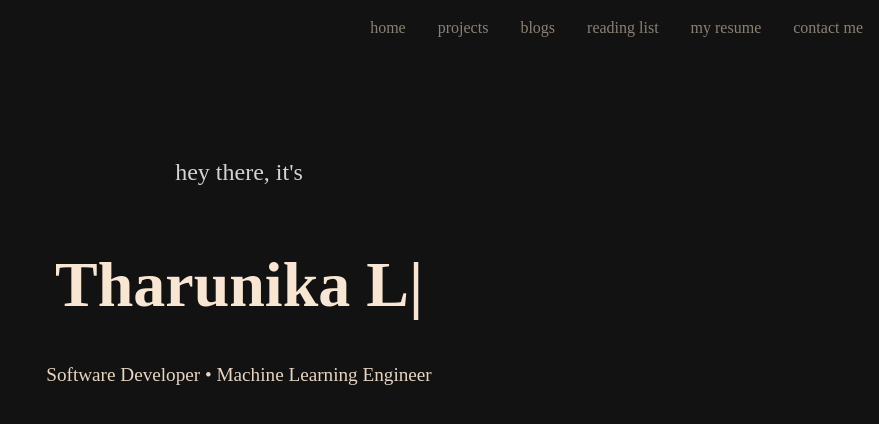
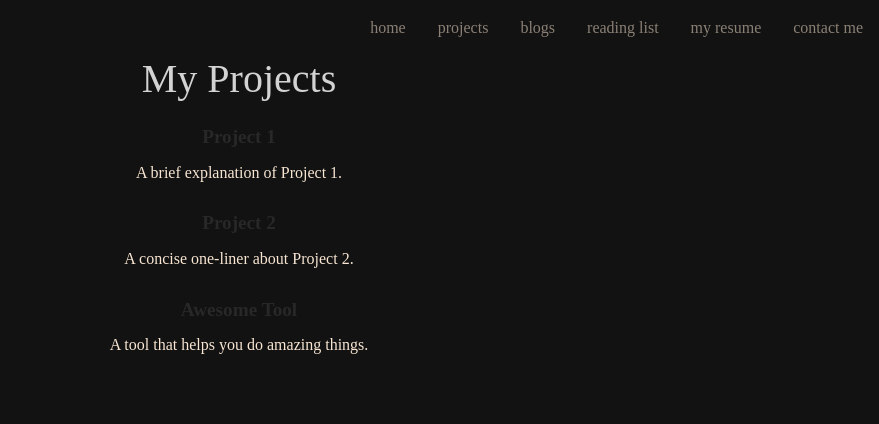
Before and after one commit to tharunikal/portfolio-tharunikal, a React (Vite) app: page /projects in a window 1280 px wide. Shown: the top 424 px of the page, without its empty margins (401-1280 px from the left). Built offline with nearby package versions, Linux system fonts and the light colour scheme; a web font is replaced by a local one.

Commit message:
fixed header

```diff
--- a/package.json
+++ b/package.json
@@ -11,7 +11,8 @@
   },
   "dependencies": {
     "react": "^19.0.0",
-    "react-dom": "^19.0.0"
+    "react-dom": "^19.0.0",
+    "react-router-dom": "^7.5.0"
   },
   "devDependencies": {
     "@eslint/js": "^9.21.0",
--- a/src/App.tsx
+++ b/src/App.tsx
@@ -1,12 +1,21 @@
+// src/App.tsx
 
-import HomePage from './pages/Home/HomePage'; // Corrected import path
+import React from 'react';
+import { BrowserRouter as Router, Routes, Route } from 'react-router-dom';
+import HomePage from './pages/Home/HomePage';
+import ProjectsPage from './pages/Projects/ProjectsPage';
 import Header from './layouts/Header/Header';
+
 function App() {
   return (
-    <div>
+    <Router>
       <Header />
-      <HomePage />
-    </div>
+      <Routes>
+        <Route path="/" element={<HomePage />} />
+        <Route path="/projects" element={<ProjectsPage />} />
+        {/* Other routes */}
+      </Routes>
+    </Router>
   );
 }
 
--- a/src/layouts/Header/Header.module.css
+++ b/src/layouts/Header/Header.module.css
@@ -27,7 +27,7 @@
 }
 
 .navItem a:hover {
-    background-color: red; /* Change background color on hover */
+  border-bottom-color: var(--primary-color); /* Underline on hover */
 }
 
 .navItem a:active {
--- a/src/layouts/Header/Header.tsx
+++ b/src/layouts/Header/Header.tsx
@@ -1,17 +1,18 @@
+import React from 'react';
+import styles from './Header.module.css';
+import { Link } from 'react-router-dom'; // Import Link
 
-import styles from './Header.module.css';
-
-function Header(){
-    return(
-       <header className ={styles.header}>
+function Header() {
+  return (
+    <header className={styles.header}>
       <nav className={styles.nav}>
         <ul className={styles.navList}>
-            <li className={styles.navItem}><a href="/">home</a></li>
-          <li className={styles.navItem}><a href="/projects">projects</a></li>
-          <li className={styles.navItem}><a href="/blogs">blogs</a></li>
-          <li className={styles.navItem}><a href="/reading-list">reading list</a></li>
-          <li className={styles.navItem}><a href="/resume"> my resume</a></li>
-          <li className={styles.navItem}><a href="/contact">contact me</a></li>
+          <li className={styles.navItem}><Link to="/">home</Link></li>
+          <li className={styles.navItem}><Link to="/projects">projects</Link></li>
+          <li className={styles.navItem}><Link to="/blogs">blogs</Link></li>
+          <li className={styles.navItem}><Link to="/reading-list">reading list</Link></li>
+          <li className={styles.navItem}><Link to="/resume"> my resume</Link></li>
+          <li className={styles.navItem}><Link to="/contact">contact me</Link></li>
         </ul>
       </nav>
     </header>
--- a/src/pages/Home/HomePage.tsx
+++ b/src/pages/Home/HomePage.tsx
@@ -1,6 +1,6 @@
 import React, { useState, useEffect, useRef } from 'react';
 import styles from './HomePage.module.css';
-
+import Header from '../../layouts/Header/Header'; // Import Header
 
 interface Particle {
   id: number;
@@ -92,6 +92,8 @@ function HomePage() {
 
   return (
     <div className={styles.homePage} ref={containerRef} onClick={handleClick}>
+      <Header /> {/* This line renders the Header component */}
+
       {/* Sparkle particles */}
       {particles.map((particle) => (
         <div
@@ -125,9 +127,7 @@ function HomePage() {
         <span className={styles.cursor}>|</span>
       </h2>
       <p className={styles.subtitle}>Software Developer • Machine Learning Engineer</p>
-
     </div>
-
   );
 }
 
--- /dev/null
+++ b/src/pages/Projects/Projects.module.css
@@ -0,0 +1,43 @@
+/* src/pages/Projects/ProjectsPage.module.css */
+
+.projectsPage {
+    display: flex;
+    flex-direction: column;
+    align-items: center; /* Center horizontally */
+    padding: 2rem;
+    color: var(--primary-color);
+  }
+
+  .projectsPage h1 {
+    font-size: 2.5rem;
+    margin-bottom: 1.5rem;
+  }
+
+  .projectList {
+    list-style: none;
+    padding: 0;
+    width: 80%; /* Adjust width as needed */
+    max-width: 600px; /* Set a maximum width if desired */
+  }
+
+  .projectItem {
+    margin-bottom: 1.5rem;
+    text-align: center;
+  }
+
+  .projectItem a {
+    color: var(--secondary-color-1); /* Or any color you prefer for links */
+    text-decoration: none;
+    font-size: 1.2rem;
+    font-weight: bold;
+  }
+
+  .projectItem a:hover {
+    text-decoration: underline;
+  }
+
+  .projectItem p {
+    font-size: 1rem;
+    color: var(--primary-color);
+    margin-top: 0.5rem;
+  }
--- a/src/pages/Projects/ProjectsPage.tsx
+++ b/src/pages/Projects/ProjectsPage.tsx
@@ -0,0 +1,46 @@
+import React from 'react';
+import styles from './Projects.module.css';
+
+// Define your project data
+const projects = [
+  {
+    name: 'Project 1',
+    description: 'A brief explanation of Project 1.',
+    githubLink: 'https://github.com/your-username/project1',
+  },
+  {
+    name: 'Project 2',
+    description: 'A concise one-liner about Project 2.',
+    githubLink: 'https://github.com/your-username/project2',
+  },
+  {
+    name: 'Awesome Tool',
+    description: 'A tool that helps you do amazing things.',
+    githubLink: 'https://github.com/your-username/awesome-tool',
+  },
+  // Add more projects here
+];
+
+function ProjectsPage() {
+  return (
+    <div className={styles.projectsPage}>
+      <h1>My Projects</h1>
+      <ul className={styles.projectList}>
+        {projects.map((project, index) => (
+          <li key={index} className={styles.projectItem}>
+            <a
+              href={project.githubLink}
+              target="_blank" // Open link in a new tab
+              rel="noopener noreferrer" // Security best practice for target="_blank"
+            >
+              {project.name}
+            </a>
+            <p>{project.description}</p>
+          </li>
+        ))}
+      </ul>
+    </div>
+  );
+}
+
+export default ProjectsPage;
```
Also changed, not shown: 1 other file (tests, documents, lock files or other folders). Lines whose indentation alone changed are shown as unchanged.
